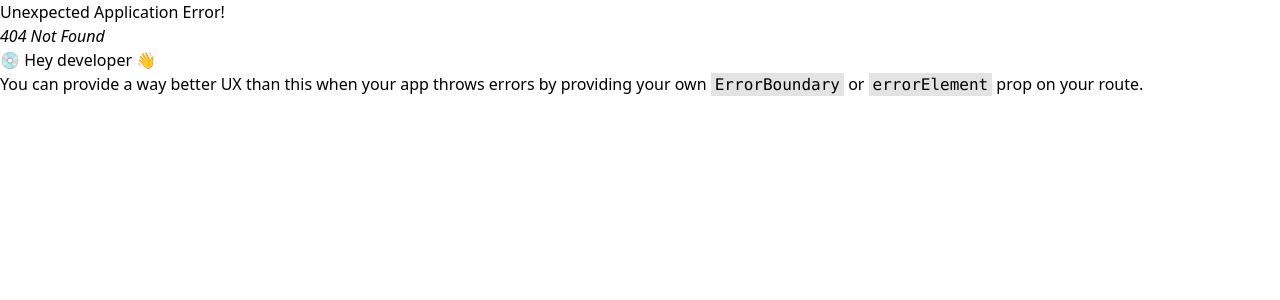
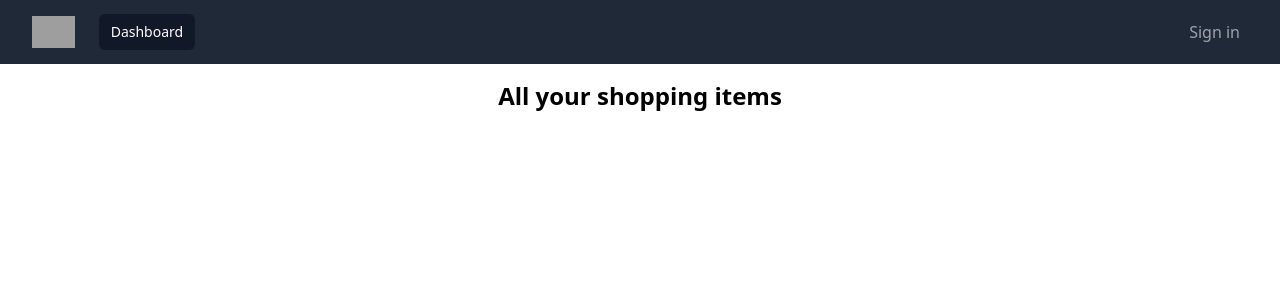
Before and after one commit to MichaelFJ98/MFJ_EA, a React (Create React App) app in the folder frontend/: page /shoppingcart in a window 1280 px wide. Before the commit this address had no page. Shown: the top 300 px of the page. Built offline with nearby package versions, Linux system fonts and the light colour scheme; grey boxes are pictures that could not be loaded.

Commit message:
added link to shoppingcart

```diff
--- a/frontend/src/components/Navbar.js
+++ b/frontend/src/components/Navbar.js
@@ -1,14 +1,11 @@
 import { Fragment } from 'react'
 import { Disclosure, Menu, Transition } from '@headlessui/react'
-import { Bars3Icon, BellIcon, XMarkIcon } from '@heroicons/react/24/outline'
+import { Bars3Icon, XMarkIcon, ShoppingCartIcon } from '@heroicons/react/24/outline'
 import { isAuthenticated, signout} from '../services/AuthService'
 import { Link } from 'react-router-dom'
 
 const navigation = [
   { name: 'Dashboard', href: '/', current: true },
-  { name: 'Team', href: '#', current: false },
-  { name: 'Projects', href: '#', current: false },
-  { name: 'Calendar', href: '#', current: false },
 ]
 
 function classNames(...classes) {
@@ -19,7 +16,15 @@ export default function Example() {
 
 
 
-  const profileDropdown = isAuthenticated() ? (
+  const accountFunctions = isAuthenticated() ? (
+    <div className="absolute inset-y-0 right-0 flex items-center pr-2 sm:static sm:inset-auto sm:ml-6 sm:pr-0">
+                <Link
+                  to={"shoppingcart"}
+                  className="relative rounded-full bg-gray-800 p-1 text-gray-400 hover:text-white "
+                >
+                  <ShoppingCartIcon className="h-6 w-6" aria-hidden="true" />
+                </Link>
+
     <Menu as="div" className="relative ml-3">
       <div>
         <Menu.Button className="relative flex rounded-full bg-gray-800 text-sm focus:outline-none focus:ring-2 focus:ring-white focus:ring-offset-2 focus:ring-offset-gray-800">
@@ -76,6 +81,7 @@ export default function Example() {
         </Menu.Items>
       </Transition>
     </Menu>
+    </div>
   ) : <Link className='text-gray-400 hover:text-white mx-2' to={"login"}>Sign in</Link>
 
   return (
@@ -122,20 +128,7 @@ export default function Example() {
                   </div>
                 </div>
               </div>
-              <div className="absolute inset-y-0 right-0 flex items-center pr-2 sm:static sm:inset-auto sm:ml-6 sm:pr-0">
-                <button
-                  type="button"
-                  className="relative rounded-full bg-gray-800 p-1 text-gray-400 hover:text-white focus:outline-none focus:ring-2 focus:ring-white focus:ring-offset-2 focus:ring-offset-gray-800"
-                >
-                  <span className="absolute -inset-1.5" />
-                  <span className="sr-only">View notifications</span>
-                  <BellIcon className="h-6 w-6" aria-hidden="true" />
-                </button>
-
-                {/* Profile dropdown */}
-                {profileDropdown}
-
-              </div>
+                {accountFunctions}
             </div>
           </div>
 
--- /dev/null
+++ b/frontend/src/components/Shoppingcart/Shoppingcart.js
@@ -0,0 +1,16 @@
+import React from "react";
+
+
+
+
+export default function Shoppingcart(){
+
+
+
+    return(
+        <div className="flex flex-col ">
+            <h1 className="text-center font-bold text-2xl p-4">All your shopping items</h1>
+
+        </div>
+    )
+}
--- a/frontend/src/index.js
+++ b/frontend/src/index.js
@@ -8,6 +8,7 @@ import Home from './components/Home/Home.js';
 import Category from './components/Category/Category.js';
 import Login from './components/Login/Login.js'
 import Register from './components/Login/Register.js'
+import Shoppingcart from './components/Shoppingcart/Shoppingcart.js';
 
 const router = createBrowserRouter(
   createRoutesFromElements(
@@ -15,6 +16,7 @@ const router = createBrowserRouter(
       <Route path='' element={<Home/>}/>
       <Route path='login' element={<Login/>}/>
       <Route path='register' element={<Register/>}/>
+      <Route path='shoppingcart' element={<Shoppingcart/>}/>
       <Route path='category/:cat_id' element={<Category/>}/>
     </Route>
   )
```
Also changed, not shown: frontend/src/components/Shoppingcart/ShoppingElement.js (added).
